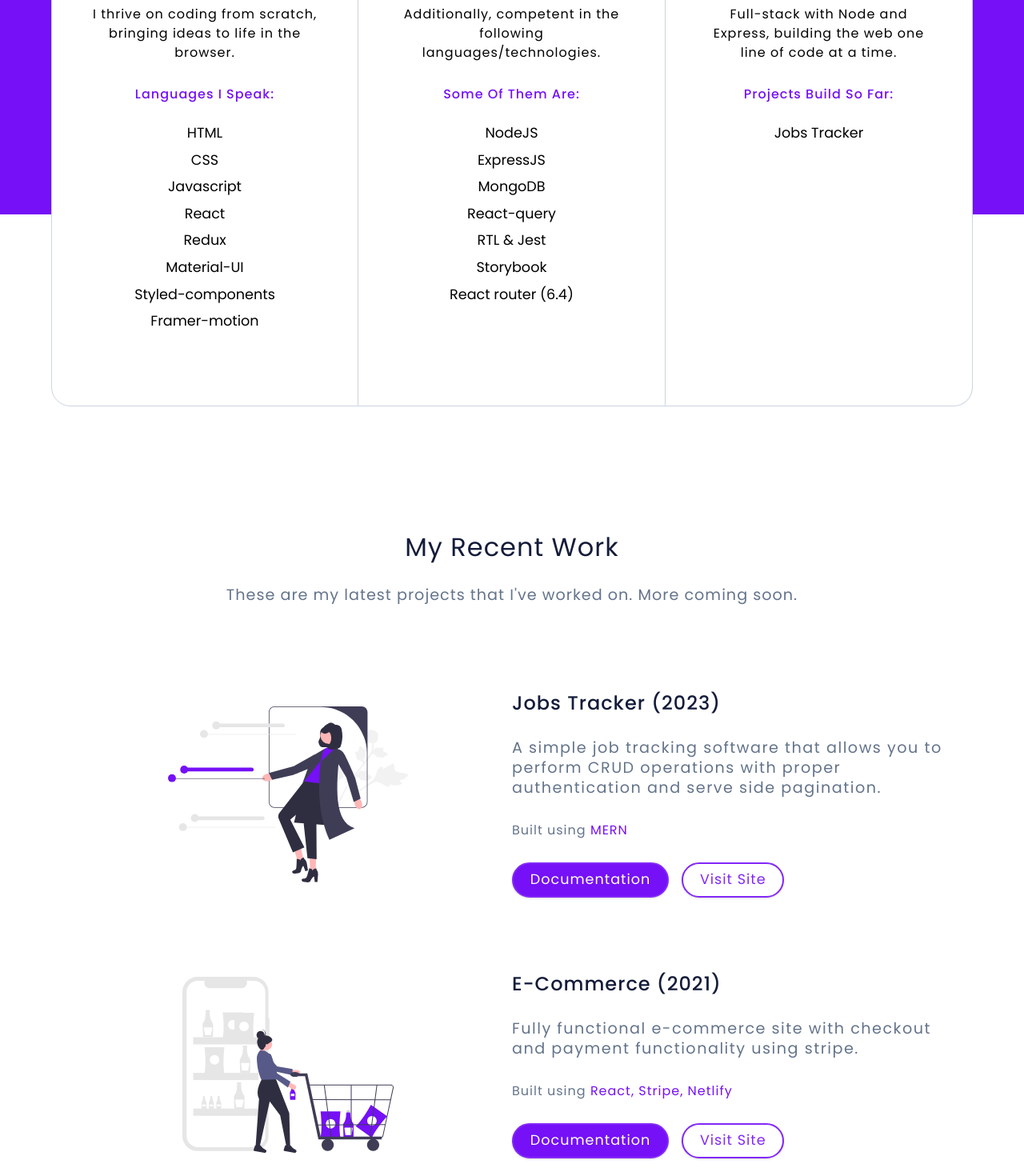
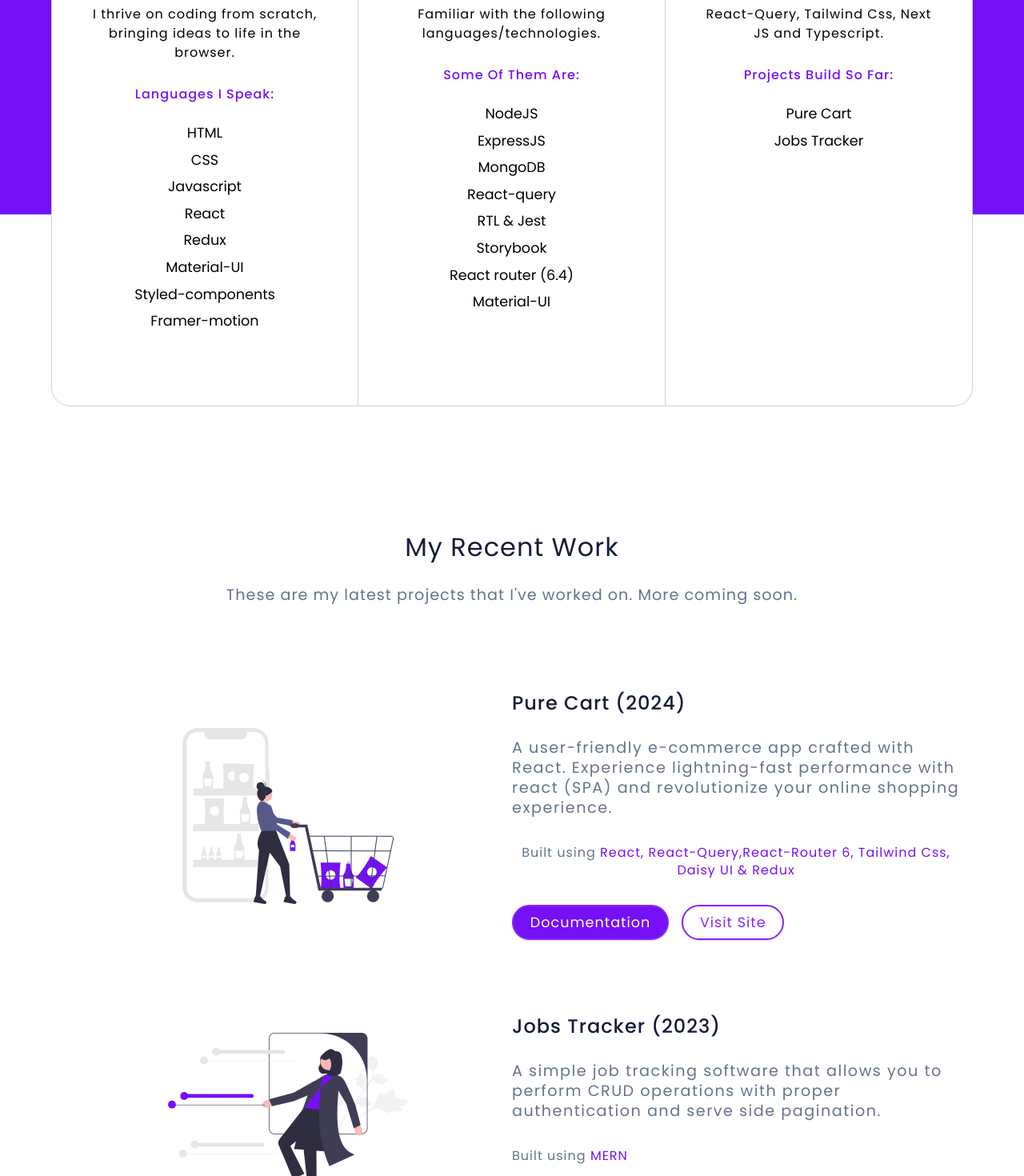
Before and after one commit to sahil9818336328/PORTFOLIO, a React (Vite) app: page / in a window 1280 px wide. Shown: the part 1620-3090 px from the top of the page at 80% size. Built offline with nearby package versions, Linux system fonts and the light colour scheme.

Commit message:
projects updated

```diff
--- a/src/Components/UserInfo.jsx
+++ b/src/Components/UserInfo.jsx
@@ -97,7 +97,7 @@ const UserInfo = () => {
           />
           <div className='title'>additional skills</div>
           <p className='description '>
-            Additionally, competent in the following languages/technologies.
+            Familiar with the following languages/technologies.
           </p>
 
           <div className='languages'>
@@ -109,6 +109,7 @@ const UserInfo = () => {
             <p>RTL & Jest</p>
             <p>Storybook</p>
             <p>React router (6.4)</p>
+            <p>Material-UI</p>
           </div>
         </div>
         <div className='service service-three'>
@@ -120,11 +121,11 @@ const UserInfo = () => {
           />
           <div className='title'>Currently Learning</div>
           <p className='description '>
-            Full-stack with Node and Express, building the web one line of code
-            at a time.
+            React-Query, Tailwind Css, Next JS and Typescript.
           </p>
           <div className='languages'>
             <h4>Projects build so far:</h4>
+            <p>Pure Cart</p>
             <p>Jobs Tracker</p>
           </div>
         </div>
--- a/src/Wrapper/RecentWork.js
+++ b/src/Wrapper/RecentWork.js
@@ -102,6 +102,7 @@ const StyledRecentWorkWrapper = styled.section`
         .stack {
           color: var(--grey-500);
           letter-spacing: var(--letter-spacing);
+          line-height: 1.4;
 
           span {
             color: var(--primary-500);
--- a/src/constants.js
+++ b/src/constants.js
@@ -4,7 +4,18 @@ import imgThree from '../src/assets/ProjectsImages/project-3.svg'
 
 export const works = [
   {
-    id: 0,
+    id: 1,
+    img: imgThree,
+    title: 'Pure Cart (2024)',
+    description:
+      'A user-friendly e-commerce app crafted with React. Experience lightning-fast performance with react (SPA)  and revolutionize your online shopping experience.',
+    stack: 'React, React-Query,React-Router 6, Tailwind Css, Daisy UI & Redux',
+    documentation:
+      'https://www.notion.so/PURE-CART-REACT-13a9833b839880ea891df6310f146651',
+    url: 'https://purecart-sk-24-tlw-react-query.netlify.app/',
+  },
+  {
+    id: 2,
     img: imgOne,
     title: 'Jobs Tracker (2023)',
     description:
@@ -14,35 +25,4 @@ export const works = [
       'https://www.notion.so/JOB-TRACKER-MERN-STACK-7bbda1d00a1849fbbbe6deaf860262f0?pvs=4',
     url: 'https://mern-jobs-track.onrender.com',
   },
-  {
-    id: 1,
-    img: imgThree,
-    title: 'E-commerce (2021)',
-    description:
-      'Fully functional e-commerce site with checkout and payment functionality using stripe.',
-    stack: 'React, Stripe, Netlify',
-    documentation:
-      'https://www.notion.so/E-COMMERCE-42aa4cb0edd34176a6e8ba6154f7d20d?pvs=4',
-    url: 'https://e-commerce-auth0-stripe-2021.netlify.app/',
-  },
-  {
-    id: 2,
-    img: imgTwo,
-    title: 'Github Users (2021)',
-    description:
-      'An application where you can search for github users and see their followers, repositories, etc. Used AuthO for authentication, fusion charts for graphs and charts and Github api for displaying data. ',
-    stack: 'React, Fusion charts, AuthO, Github Api',
-    documentation: '',
-    url: 'https://search-github-users-react-2021.netlify.app/',
-  },
-  // {
-  //   id: 3,
-  //   img: imgThree,
-  //   title: 'Covid 19 (2021)',
-  //   description:
-  //     'Track corona virus cases worldwide , with real time updates every 10 mins , used disease.sh service (third party api) for fetching data . Implemented fusion charts and leaflet map for displaying data. ',
-  //   stack: 'React, Fusion charts, Leaflet, Disease.sh Api',
-  //   documentation: '',
-  //   url: 'https://covid-19-a596b.web.app/',
-  // },
 ]
```
